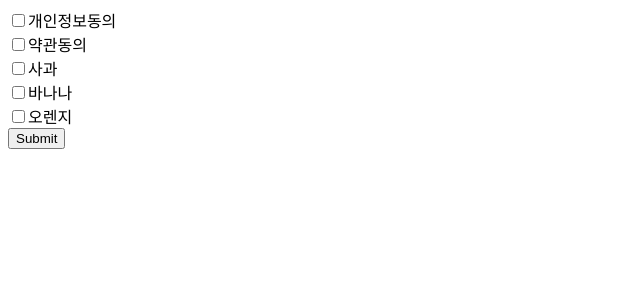
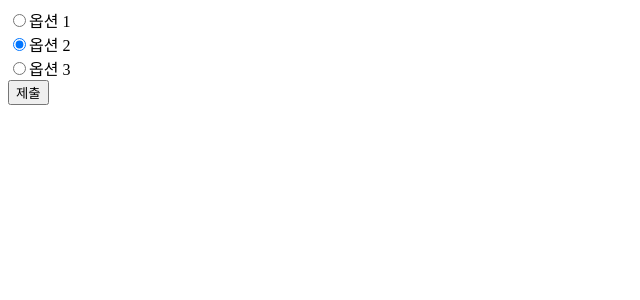
Before and after one commit to jieun-107/react-study, a React (Vite) app: page / in a window 1280 px wide. Shown: the top 300 px of the page, without its empty margins (0-640 px from the left). Built offline with nearby package versions, Linux system fonts and the light colour scheme; the HTML template or start-up script is replaced by a standard one.

Commit message:
비제어 컴포넌트 - 라디오

```diff
--- a/src/App.tsx
+++ b/src/App.tsx
@@ -1,6 +1,7 @@
 import { useState } from "react";
 import Input from "./components/uncontrolled/Input";
 import Checkbox from "./components/uncontrolled/Checkbox";
+import Radio from "./components/uncontrolled/Radio";
 // import Counter from "./components/section6/Counter";
 // import Ex01 from "./components/section6/Ex01";
 // import Ex02 from "./components/section6/Ex02";
@@ -77,9 +78,11 @@ export default function App() {
       {/* <Textarea /> */}
       {/* <UserInfoForm /> */}
       {/* <UserInfoForm2 /> */}
+
       {/* 비제어 컴포넌트 */}
       {/* <Input /> */}
-      <Checkbox />
+      {/* <Checkbox /> */}
+      <Radio />
     </>
   );
 }
--- /dev/null
+++ b/src/components/uncontrolled/Radio.tsx
@@ -0,0 +1,35 @@
+import { useRef } from "react";
+
+export default function Radio() {
+  const formElRef = useRef<HTMLFormElement>(null);
+  const handleSubmit = (e:React.FormEvent<HTMLFormElement>) => {
+    e.preventDefault();
+    const formData = new FormData(formElRef.current!);
+    console.log(formData.get("option"));
+
+  }
+
+  return (
+    <form ref={formElRef} onSubmit={handleSubmit}>
+      <div>
+        <label>
+          <input type="radio" name="option" value="option1" />
+          옵션 1
+        </label>
+      </div>
+      <div>
+        <label>
+          <input type="radio" name="option" value="option2" defaultChecked />
+          옵션 2
+        </label>
+      </div>
+      <div>
+        <label>
+          <input type="radio" name="option" value="option3" />
+          옵션 3
+        </label>
+      </div>
+      <button type="submit">제출</button>
+    </form>
+  );
+}
```
